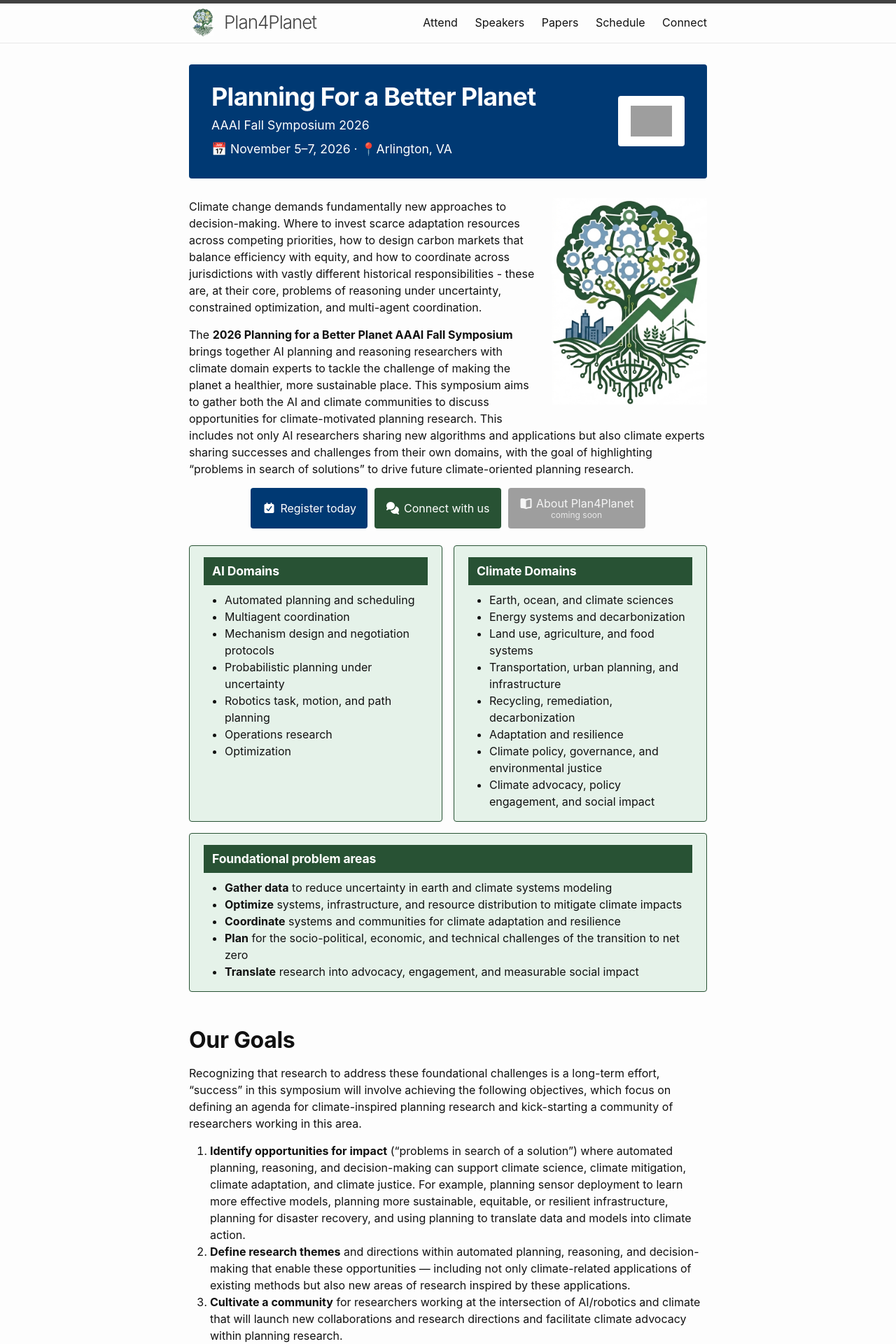
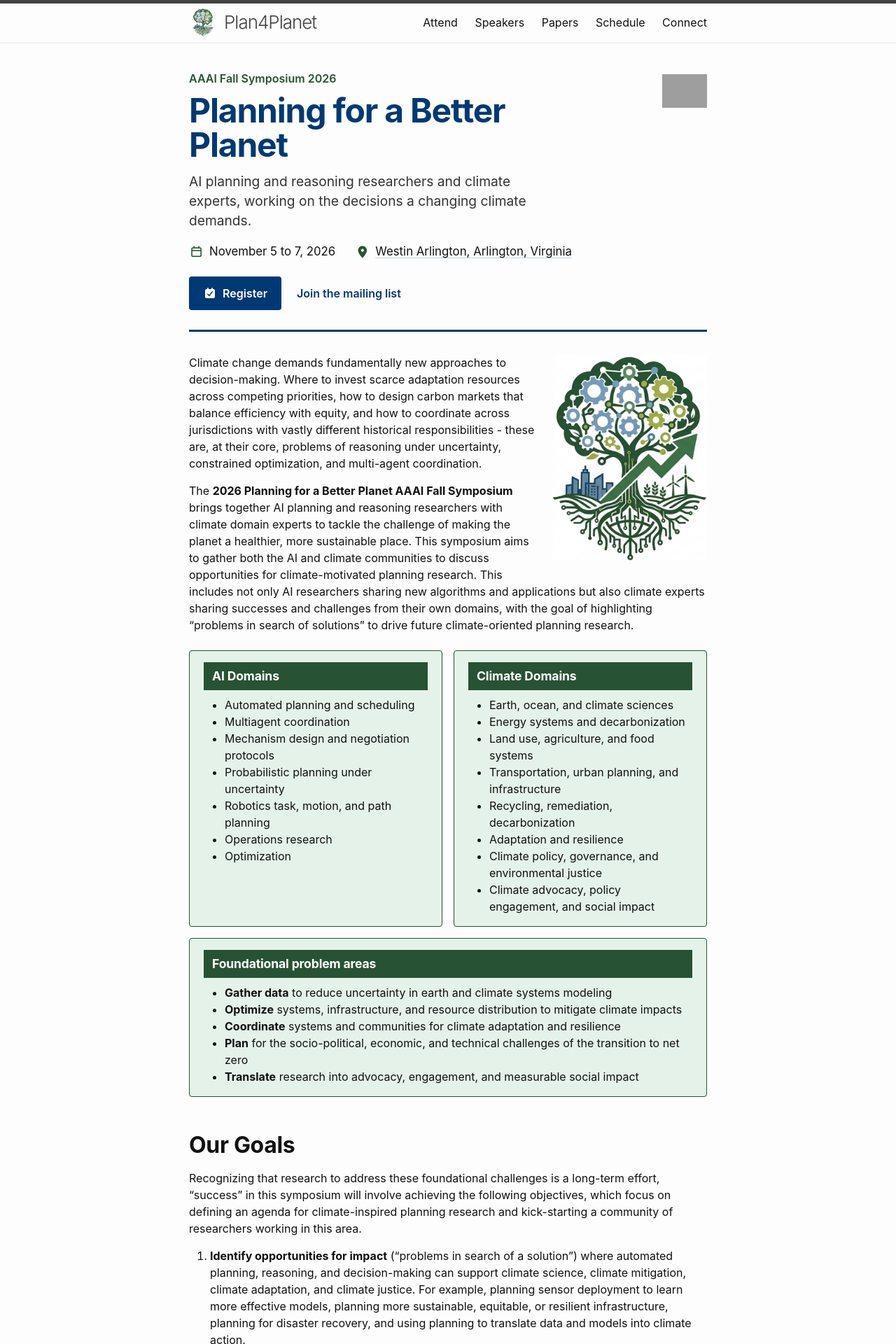
Before and after one commit to plan4planet/plan4planet.github.io, a Jekyll site: the page built from index.md, in a window 1280 px wide. Shown: the top 1920 px of the page at 70% size. Built offline with Jekyll 4.4.1, drawn with Linux system fonts in a browser that asks for light colours; nearby versions of some CDN libraries; grey boxes are pictures that could not be loaded.

Commit message:
feat: typographic hero with facts, actions, and the AAAI logo
Replaces the navy box and the emoji date line. Kicker, title, one-sentence deck, date, venue linked to Google Maps, Register button and mailing-list link, AAAI logo on the right. The button row after the intro is gone because the hero carries the actions; the greyed About placeholder goes with it.

```diff
--- a/_sass/components/_hero.scss
+++ b/_sass/components/_hero.scss
@@ -1,60 +1,122 @@
-// Event hero: title block on the left, the AAAI logo on a white chip on the right.
-// The AAAI logo follows AAAI's brand guidelines: full-colour primary version, never recoloured,
-// clear space around it, and linked to aaai.org.
-.event-hero {
+// Home page hero: typographic, on the page background. Kicker, title, one-sentence deck, the two
+// facts a visitor needs (when, where), the two actions, and the AAAI logo on the right.
+// AAAI brand rules: full-colour logo, never recoloured, clear space around it, linked to aaai.org.
+.hero {
   display: grid;
-  grid-template-columns: 1fr auto;
-  align-items: center;
-  gap: 24px;
-  margin-bottom: 28px;
-  padding: 28px 32px;
-  background: var(--color-brand);
-  color: var(--color-on-brand);
-  border-radius: var(--radius);
+  grid-template-columns: minmax(0, 1fr) auto;
+  align-items: start;
+  gap: 32px;
+  margin: 8px 0 32px;
+  padding-bottom: 28px;
+  border-bottom: 3px solid var(--color-brand);
 }
 
-.event-hero h1 {
-  margin: 0;
-  color: var(--color-on-brand);
-  font-size: 2.25rem;
-  font-weight: 700;
-  line-height: 1.05;
-  letter-spacing: -0.02em;
+.hero-kicker {
+  margin: 0 0 10px;
+  color: var(--color-secondary);
+  font-size: 1rem;
+  font-weight: 600;
 }
 
-.event-hero p {
-  margin: 8px 0 0;
-  font-size: 1.1rem;
+.hero h1 {
+  margin: 0 0 14px;
+  max-width: 16ch;
+  color: var(--color-brand);
+  font-size: 3rem;
+  font-weight: 700;
+  line-height: 1.02;
+  letter-spacing: -0.025em;
 }
 
-.aaai-chip {
+.hero-deck {
+  margin: 0 0 18px;
+  max-width: 44ch;
+  color: var(--color-ink-soft);
+  font-size: 1.2rem;
+  line-height: 1.45;
+}
+
+.hero-facts {
+  display: flex;
+  flex-wrap: wrap;
+  gap: 6px 28px;
+  margin: 0 0 22px;
+  padding: 0;
+  list-style: none;
+  font-size: 1.05rem;
+}
+
+.hero-facts li {
   display: inline-flex;
   align-items: center;
-  padding: 14px 18px;
-  background: #ffffff;
-  border-radius: var(--radius);
-  text-decoration: none;
+  gap: 8px;
 }
 
-.aaai-chip img {
+.hero-facts i {
+  color: var(--color-secondary);
+}
+
+.hero-facts a {
+  color: var(--color-ink);
+  text-decoration: underline;
+  text-decoration-color: var(--color-rule);
+  text-underline-offset: 3px;
+}
+
+.hero-facts a:hover {
+  text-decoration-color: currentColor;
+}
+
+.hero-actions {
+  display: flex;
+  flex-wrap: wrap;
+  align-items: center;
+  gap: 10px 22px;
+}
+
+.hero-actions .btn {
+  display: inline-flex;
+  align-items: center;
+  gap: 8px;
+  padding: 12px 20px;
+  font-weight: 600;
+}
+
+.hero-link {
+  color: var(--color-brand);
+  font-weight: 600;
+}
+
+.hero-aaai {
   display: block;
-  height: 44px;
+  padding: 6px 0;
+}
+
+.hero-aaai img {
+  display: block;
+  height: 48px;
   width: auto;
 }
 
 @media screen and (max-width: 640px) {
-  .event-hero {
+  .hero {
     grid-template-columns: 1fr;
-    justify-items: center;
-    padding: 20px 16px;
-    text-align: center;
+    gap: 20px;
   }
 
-  .event-hero h1 {
-    font-size: 1.6rem;
+  .hero-aaai {
+    order: -1;
   }
 
-  .aaai-chip img {
+  .hero-aaai img {
     height: 36px;
   }
+
+  .hero h1 {
+    font-size: 2.1rem;
+  }
+
+  .hero-deck {
+    font-size: 1.1rem;
+  }
 }
--- a/index.md
+++ b/index.md
@@ -2,32 +2,36 @@
 layout: home
 ---
 
-<!-- AL: if the in-line HTML/CSS becomes annoying, happy to refactor and use the Jekyll theme/functions down the line -->
-<div class="event-hero">
-  <div class="event-hero-text">
-    <h1>Planning For a Better Planet</h1>
-    <p>AAAI Fall Symposium 2026</p>
-    <p>📅 November 5–7, 2026 · 📍Arlington, VA</p>
+<header class="hero">
+  <div class="hero-text">
+    <p class="hero-kicker">AAAI Fall Symposium 2026</p>
+    <h1>Planning for a Better Planet</h1>
+    <p class="hero-deck">AI planning and reasoning researchers and climate experts, working on the decisions a changing climate demands.</p>
+    <ul class="hero-facts">
+      <li><i class="fa-regular fa-calendar" aria-hidden="true"></i> November 5 to 7, 2026</li>
+      <li><i class="fa-solid fa-location-dot" aria-hidden="true"></i> <a href="https://www.google.com/maps/search/?api=1&query=The+Westin+Arlington+Gateway%2C+801+N+Glebe+Rd%2C+Arlington%2C+VA+22203" target="_blank" rel="noopener noreferrer">Westin Arlington, Arlington, Virginia</a></li>
+    </ul>
+    <div class="hero-actions">
+      <a class="btn btn-brand" href="https://aaai.getregistered.net/2026-fall-symposium/register"><i class="fa-solid fa-calendar-check" aria-hidden="true"></i> Register</a>
+      <a class="hero-link" href="#connect">Join the mailing list</a>
+    </div>
   </div>
-  <a class="aaai-chip" href="https://aaai.org/" target="_blank" rel="noopener noreferrer" aria-label="AAAI, Association for the Advancement of Artificial Intelligence">
+  <a class="hero-aaai" href="https://aaai.org/" target="_blank" rel="noopener noreferrer" aria-label="AAAI, Association for the Advancement of Artificial Intelligence">
     <img src="https://aaai.org/wp-content/uploads/2024/03/AAAI-Logo-Title-FullColor.png" alt="AAAI, Association for the Advancement of Artificial Intelligence">
   </a>
+</header>
+
+<!-- Announcement. Uncomment to show one under the hero: a label, one sentence, and a button that does the thing.
+Re-comment when it is out of date.
+<div class="announcement">
+  <p><span class="announcement-label">New</span> The programme is out: three keynotes, two panels, and twenty-four papers across the three days.</p>
+  <a class="btn btn-brand" href="{{ '/schedule/' | relative_url }}">See the schedule</a>
 </div>
-
-<!-- Announcement bar. Uncomment to show one line under the hero, for example a deadline or a new page.
-Keep it to one sentence; link the thing being announced. Delete or re-comment when it is out of date.
-<p class="announcement"><span class="announcement-label">New</span> The <a href="{{ '/schedule/' | relative_url }}">schedule</a> is out.</p>
 -->
 
 <img class="intro-logo" src="{{ '/assets/images/plan4planet.png' | relative_url }}" alt="Planning for a Better Planet Logo" />
 <p>Climate change demands fundamentally new approaches to decision-making. Where to invest scarce adaptation resources across competing priorities, how to design carbon markets that balance efficiency with equity, and how to coordinate across jurisdictions with vastly different historical responsibilities - these are, at their core, problems of reasoning under uncertainty, constrained optimization, and multi-agent coordination. </p>
 <p>The <strong>2026 Planning for a Better Planet AAAI Fall Symposium</strong> brings together AI planning and reasoning researchers with climate domain experts to tackle the challenge of making the planet a healthier, more sustainable place. This symposium aims to gather both the AI and climate communities to discuss opportunities for climate-motivated planning research. This includes not only AI researchers sharing new algorithms and applications but also climate experts sharing successes and challenges from their own domains, with the goal of highlighting “problems in search of solutions” to drive future climate-oriented planning research.</p>
-
-<div class="action-links action-links--flush-top">
-  <a class="btn btn-brand" href="https://aaai.getregistered.net/2026-fall-symposium/register"><i class="fa-solid fa-calendar-check" aria-hidden="true"></i> Register today</a>
-  <a class="btn btn-secondary" href="#connect"><i class="fa-solid fa-comments" aria-hidden="true"></i> Connect with us</a>
-  <span class="btn btn-disabled" aria-disabled="true" title="Coming soon"><i class="fa-solid fa-book-open" aria-hidden="true"></i> About Plan4Planet<span class="deadline">coming soon</span></span>
-</div>
 
 <section class="domain-overview" aria-label="Research domains and problem areas">
   <div class="domain-group">
```
